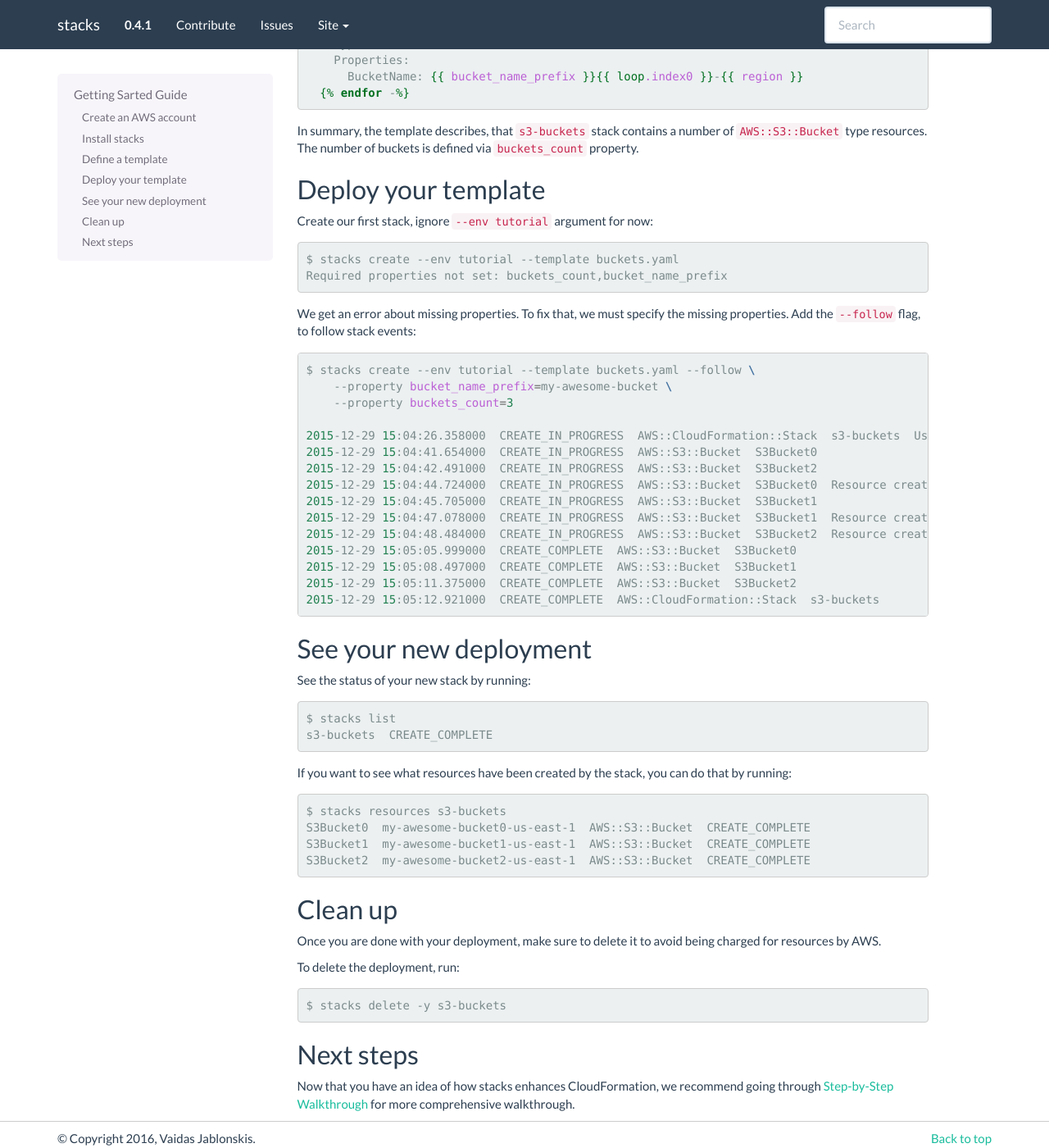
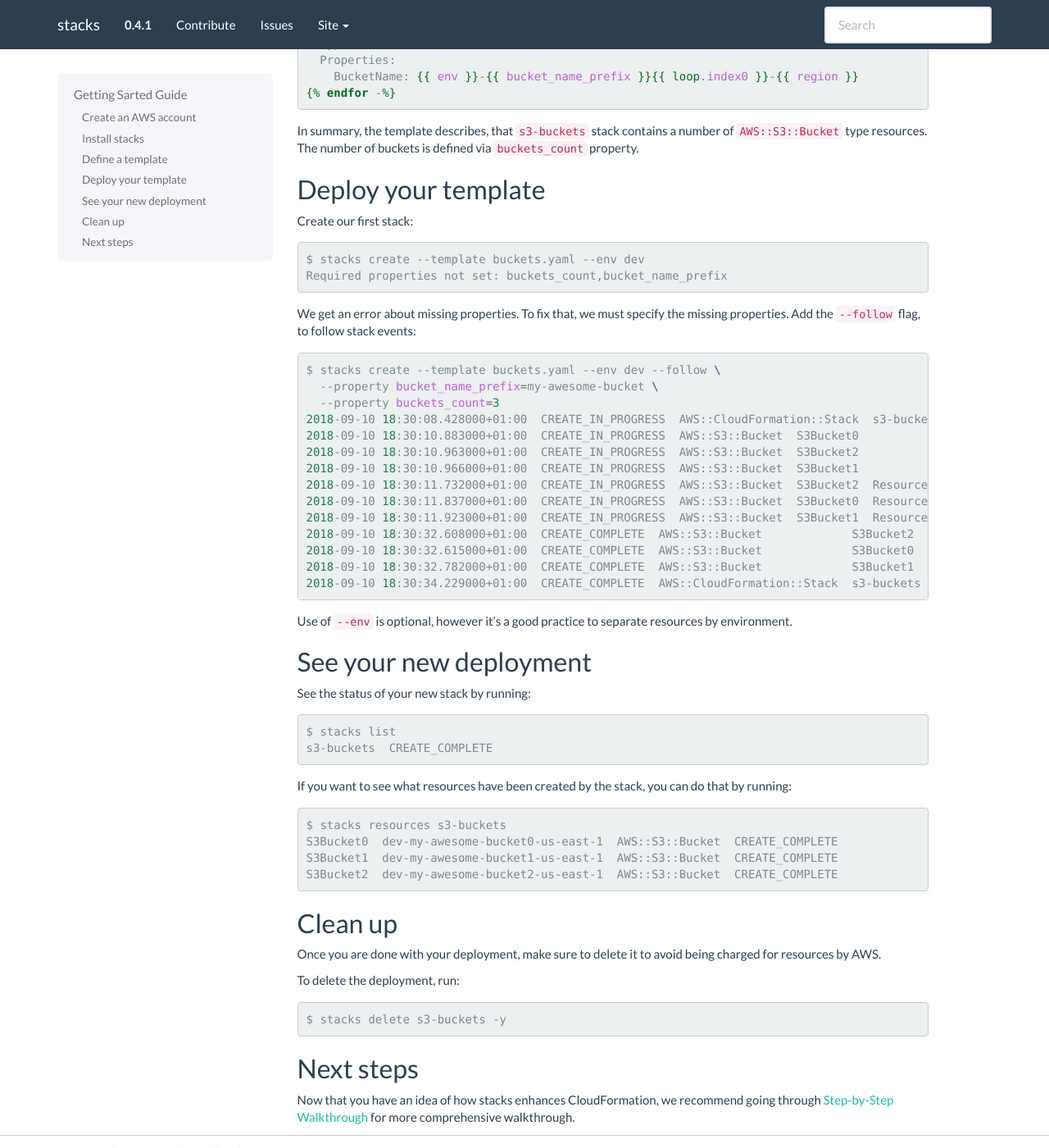
Before and after one commit to cfstacks/stacks, a Sphinx documentation site: the page built from docs/source/quickstarts/getting_started.rst, in a window 1280 px wide and 1400 px high, scrolled down 1116 px. Shown: the whole window at 82% size. Built offline with Sphinx 7.4.7, drawn with Linux system fonts in a browser that asks for light colours.

Commit message:
Update docs

```diff
--- a/docs/source/guides/step_by_step_walkthrough.rst
+++ b/docs/source/guides/step_by_step_walkthrough.rst
@@ -403,14 +403,14 @@ We are going to be deploying stacks using ``project1`` profile. If you prefer
 using environment variables for configuring AWS authentication, then you
 don't have to specify the profile.
 
-Stacks requires you to provide an environment name, for this guide, let's call
+Sample templates requires you to provide an environment name, for this guide, let's call
 it ``learning``. Properties file is environment-aware and can have a common set
 of properties as well as per-environment ones. See :doc:`/fundamentals/configuration`.
 
 There are two ways to set an environment:
 
 * ``STACKS_ENV`` environment variable
-* ``--env`` command line argument to the subcommands
+* ``--env`` or ``-e`` command line argument to the subcommands
 
 Create the VPC stack:
 
--- a/docs/source/quickstarts/getting_started.rst
+++ b/docs/source/quickstarts/getting_started.rst
@@ -55,18 +55,18 @@ Create a template file named ``buckets.yaml``:
 
 .. code-block:: jinja
 
-  ---
-  name: s3-buckets
+    ---
+    name: s3-buckets
 
-  ---
-  AWSTemplateFormatVersion: '2010-09-09'
-  Description: S3 buckets
-  Resources:
+    ---
+    AWSTemplateFormatVersion: '2010-09-09'
+    Description: S3 buckets
+    Resources:
     {% for n in range(buckets_count|int) %}
     S3Bucket{{ loop.index0 }}:
       Type: AWS::S3::Bucket
       Properties:
-        BucketName: {{ bucket_name_prefix }}{{ loop.index0 }}-{{ region }}
+        BucketName: {{ env }}-{{ bucket_name_prefix }}{{ loop.index0 }}-{{ region }}
     {% endfor -%}
 
 In summary, the template describes, that ``s3-buckets`` stack contains
@@ -77,11 +77,11 @@ defined via ``buckets_count`` property.
 Deploy your template
 --------------------
 
-Create our first stack, ignore ``--env tutorial`` argument for now:
+Create our first stack:
 
 .. code-block:: shell
 
-  $ stacks create --env tutorial --template buckets.yaml
+  $ stacks create --template buckets.yaml --env dev
   Required properties not set: buckets_count,bucket_name_prefix
 
 We get an error about missing properties. To fix that, we must specify the
@@ -89,22 +89,22 @@ missing properties. Add the ``--follow`` flag, to follow stack events:
 
 .. code-block:: shell
 
-  $ stacks create --env tutorial --template buckets.yaml --follow \
+    $ stacks create --template buckets.yaml --env dev --follow \
       --property bucket_name_prefix=my-awesome-bucket \
       --property buckets_count=3
+    2018-09-10 18:30:08.428000+01:00  CREATE_IN_PROGRESS  AWS::CloudFormation::Stack  s3-buckets  User Initiated
+    2018-09-10 18:30:10.883000+01:00  CREATE_IN_PROGRESS  AWS::S3::Bucket  S3Bucket0
+    2018-09-10 18:30:10.963000+01:00  CREATE_IN_PROGRESS  AWS::S3::Bucket  S3Bucket2
+    2018-09-10 18:30:10.966000+01:00  CREATE_IN_PROGRESS  AWS::S3::Bucket  S3Bucket1
+    2018-09-10 18:30:11.732000+01:00  CREATE_IN_PROGRESS  AWS::S3::Bucket  S3Bucket2  Resource creation Initiated
+    2018-09-10 18:30:11.837000+01:00  CREATE_IN_PROGRESS  AWS::S3::Bucket  S3Bucket0  Resource creation Initiated
+    2018-09-10 18:30:11.923000+01:00  CREATE_IN_PROGRESS  AWS::S3::Bucket  S3Bucket1  Resource creation Initiated
+    2018-09-10 18:30:32.608000+01:00  CREATE_COMPLETE  AWS::S3::Bucket             S3Bucket2
+    2018-09-10 18:30:32.615000+01:00  CREATE_COMPLETE  AWS::S3::Bucket             S3Bucket0
+    2018-09-10 18:30:32.782000+01:00  CREATE_COMPLETE  AWS::S3::Bucket             S3Bucket1
+    2018-09-10 18:30:34.229000+01:00  CREATE_COMPLETE  AWS::CloudFormation::Stack  s3-buckets
 
-  2015-12-29 15:04:26.358000  CREATE_IN_PROGRESS  AWS::CloudFormation::Stack  s3-buckets  User Initiated
-  2015-12-29 15:04:41.654000  CREATE_IN_PROGRESS  AWS::S3::Bucket  S3Bucket0
-  2015-12-29 15:04:42.491000  CREATE_IN_PROGRESS  AWS::S3::Bucket  S3Bucket2
-  2015-12-29 15:04:44.724000  CREATE_IN_PROGRESS  AWS::S3::Bucket  S3Bucket0  Resource creation Initiated
-  2015-12-29 15:04:45.705000  CREATE_IN_PROGRESS  AWS::S3::Bucket  S3Bucket1
-  2015-12-29 15:04:47.078000  CREATE_IN_PROGRESS  AWS::S3::Bucket  S3Bucket1  Resource creation Initiated
-  2015-12-29 15:04:48.484000  CREATE_IN_PROGRESS  AWS::S3::Bucket  S3Bucket2  Resource creation Initiated
-  2015-12-29 15:05:05.999000  CREATE_COMPLETE  AWS::S3::Bucket  S3Bucket0
-  2015-12-29 15:05:08.497000  CREATE_COMPLETE  AWS::S3::Bucket  S3Bucket1
-  2015-12-29 15:05:11.375000  CREATE_COMPLETE  AWS::S3::Bucket  S3Bucket2
-  2015-12-29 15:05:12.921000  CREATE_COMPLETE  AWS::CloudFormation::Stack  s3-buckets
-
+Use of ``--env`` is optional, however it's a good practice to separate resources by environment.
 
 See your new deployment
 -----------------------
@@ -113,17 +113,17 @@ See the status of your new stack by running:
 
 .. code-block:: shell
 
-  $ stacks list
-  s3-buckets  CREATE_COMPLETE
+    $ stacks list
+    s3-buckets  CREATE_COMPLETE
 
 If you want to see what resources have been created by the stack, you can do that by running:
 
 .. code-block:: shell
 
-  $ stacks resources s3-buckets
-  S3Bucket0  my-awesome-bucket0-us-east-1  AWS::S3::Bucket  CREATE_COMPLETE
-  S3Bucket1  my-awesome-bucket1-us-east-1  AWS::S3::Bucket  CREATE_COMPLETE
-  S3Bucket2  my-awesome-bucket2-us-east-1  AWS::S3::Bucket  CREATE_COMPLETE
+    $ stacks resources s3-buckets
+    S3Bucket0  dev-my-awesome-bucket0-us-east-1  AWS::S3::Bucket  CREATE_COMPLETE
+    S3Bucket1  dev-my-awesome-bucket1-us-east-1  AWS::S3::Bucket  CREATE_COMPLETE
+    S3Bucket2  dev-my-awesome-bucket2-us-east-1  AWS::S3::Bucket  CREATE_COMPLETE
 
 
 Clean up
@@ -135,7 +135,7 @@ To delete the deployment, run:
 
 .. code-block:: shell
 
-  $ stacks delete -y s3-buckets
+    $ stacks delete s3-buckets -y
 
 
 Next steps
```
